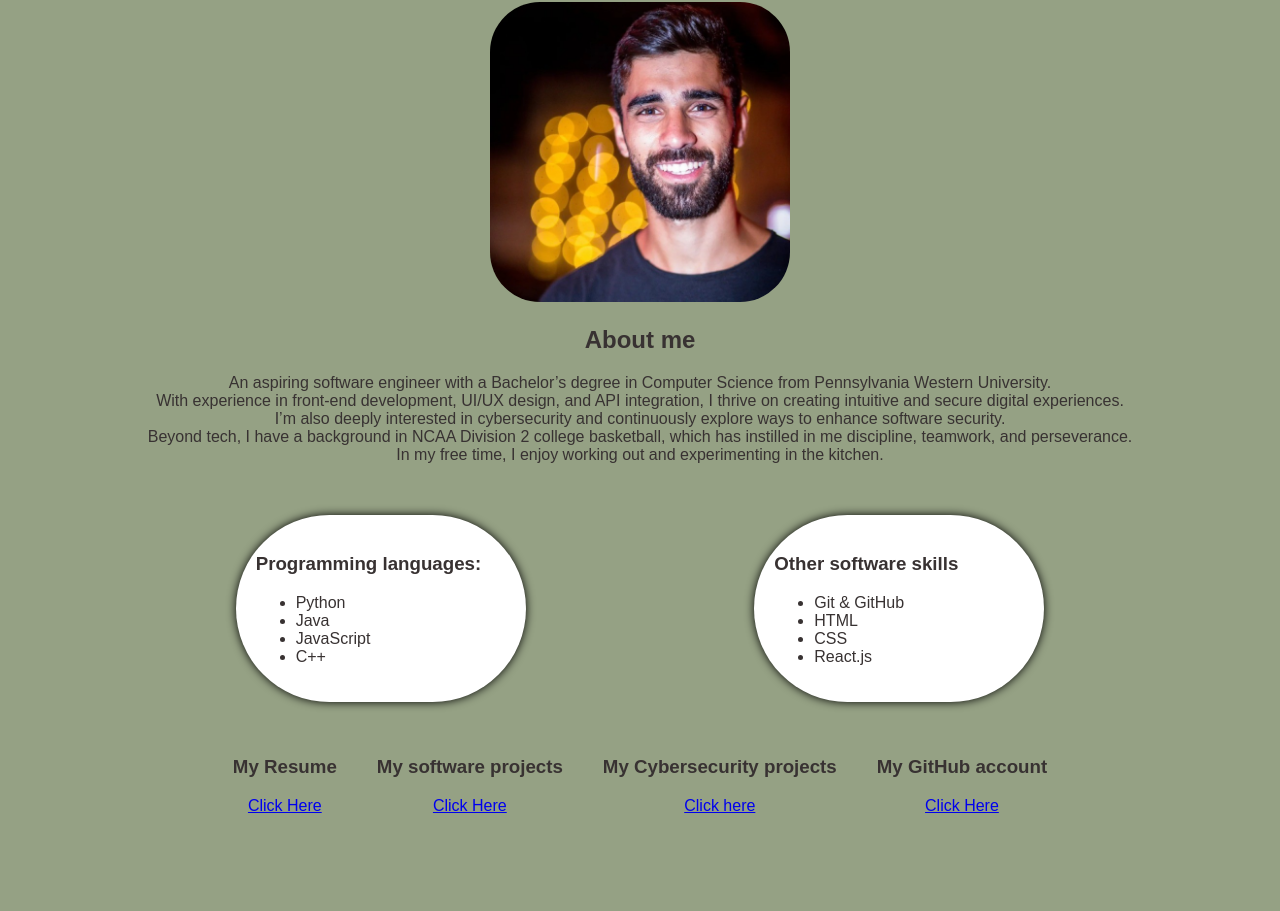
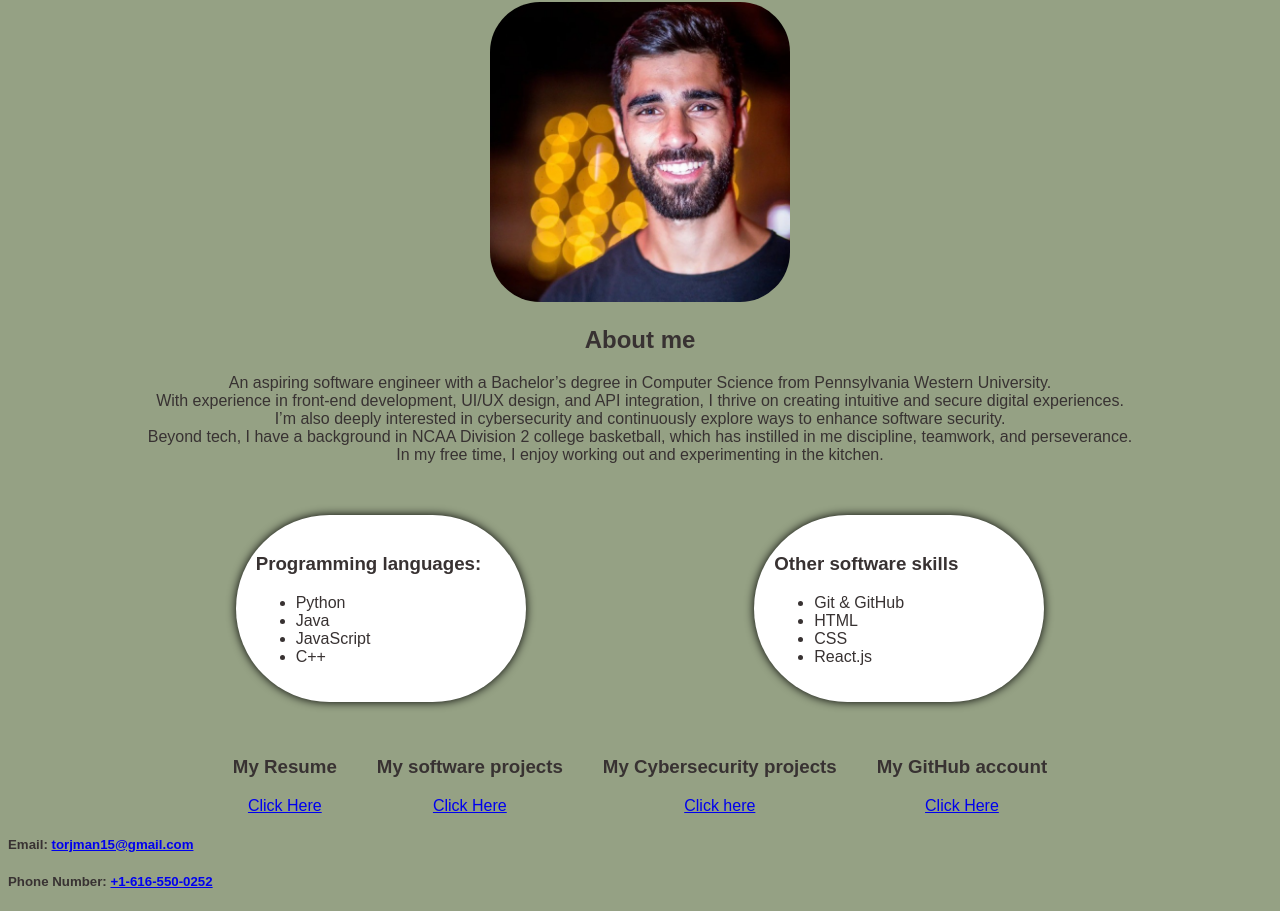
Before and after one commit to AdirTurgeman/My_Website, a plain HTML site: page index.html in a window 1280 px wide. Shown: the part 68-979 px from the top of the page. Before the commit the page ends 891 px from the top, so only its background shows below. Drawn offline with Linux system fonts and the light colour scheme.

Commit message:
added contacts links

```diff
--- a/index.html
+++ b/index.html
@@ -81,6 +81,21 @@
         </div>
 
     </div>
+
+    <div class = "contacts">
+        <div>
+            <h5>
+                Email: <a href= "mailto:torjman15@gmail.com"> torjman15@gmail.com</a>
+            </h5>
+        </div>
+
+        <div>
+            <h5>
+                Phone Number: <a href = "tel:+16165500252">+1-616-550-0252</a>
+            </h5>
+        </div>
+
+    </div>
 </body>
 
 </html>
```
